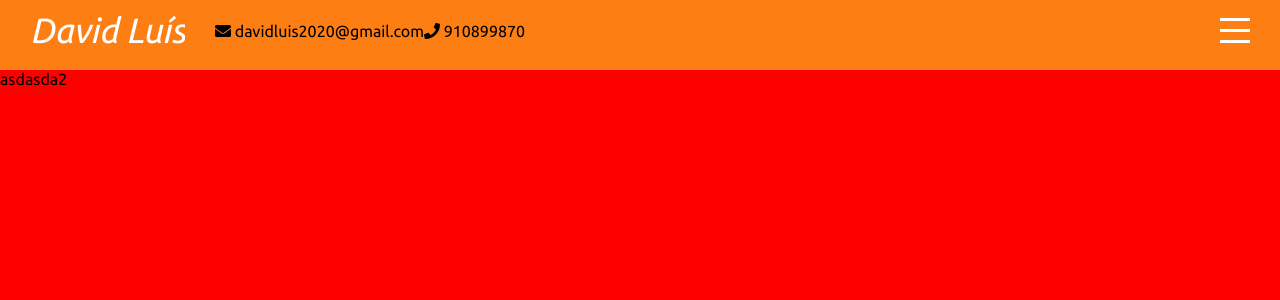
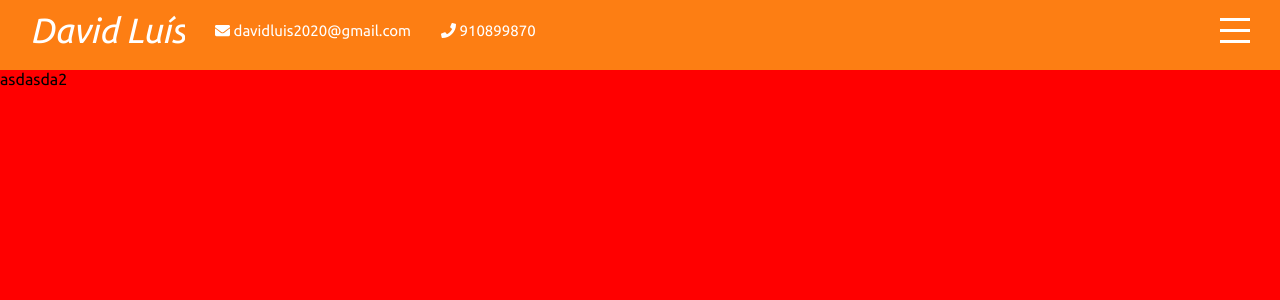
Before and after one commit to David2Luis/portefolio, a React (Create React App) app: page / in a window 1280 px wide. Shown: the top 300 px of the page. Built offline with nearby package versions, Linux system fonts and the light colour scheme.

Commit message:
navbar done

```diff
--- a/src/components/topbar/Topbar.jsx
+++ b/src/components/topbar/Topbar.jsx
@@ -14,7 +14,7 @@ export default function Topbar({menuOpen, setMenuOpen}) {
             <FontAwesomeIcon icon={faEnvelope}></FontAwesomeIcon>
             <span> davidluis2020@gmail.com</span>
           </div>
-          <div>
+          <div className="phone">
             <FontAwesomeIcon icon={faPhone}></FontAwesomeIcon>
             <span> 910899870</span>
           </div>
--- a/src/components/topbar/topbar.scss
+++ b/src/components/topbar/topbar.scss
@@ -29,7 +29,28 @@
         margin-right: 30px;
         transition: all 2s ease;
       }
+      .email{
+        font-size: 15px;
+        color:white;
+        transition: all 2s ease;
+        text-decoration: none;
+        color:white;
+        margin-right: 30px;
+        transition: all 2s ease;
+      }
+
+      .phone{
+        font-size: 15px;
+        color:white;
+        transition: all 2s ease;
+        text-decoration: none;
+        color:white;
+        margin-right: 30px;
+        transition: all 2s ease;
+      }
     }
+
+
     .right {
       .menu {
         width: 30px;
@@ -54,10 +75,21 @@
     color:rgba(253, 126, 19, 1);
     transition: all 2s ease;
     .left{
-      .name {
+      .name{
         color: rgba(253, 126, 19, 1);
         transition: all 2s ease;
       }
+
+      .email {
+        color: rgba(253, 126, 19, 1);
+        transition: all 2s ease;
+      }
+
+      .phone {
+        color: rgba(253, 126, 19, 1);
+        transition: all 2s ease;
+      }
+
     }
     .menu {
       span{
```
